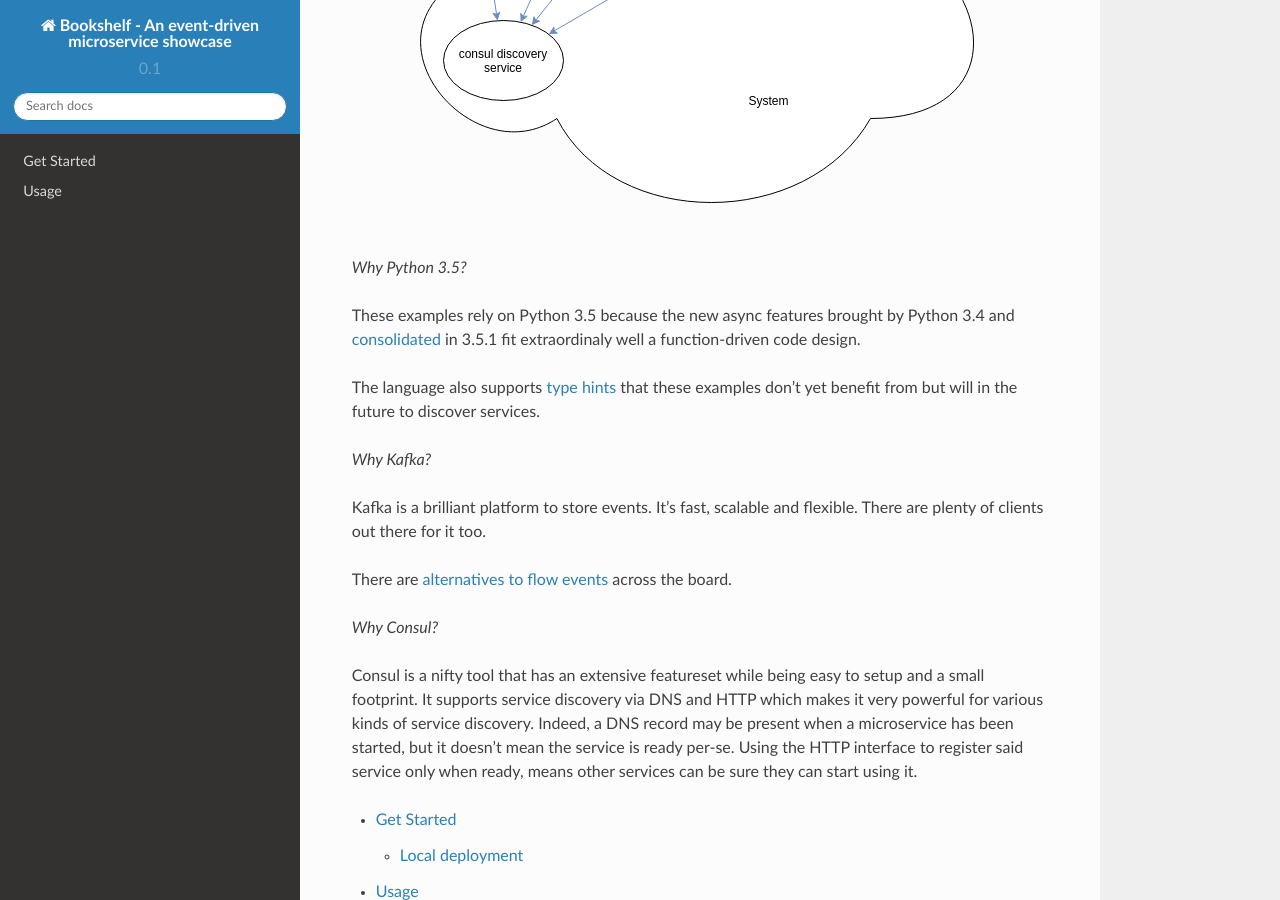
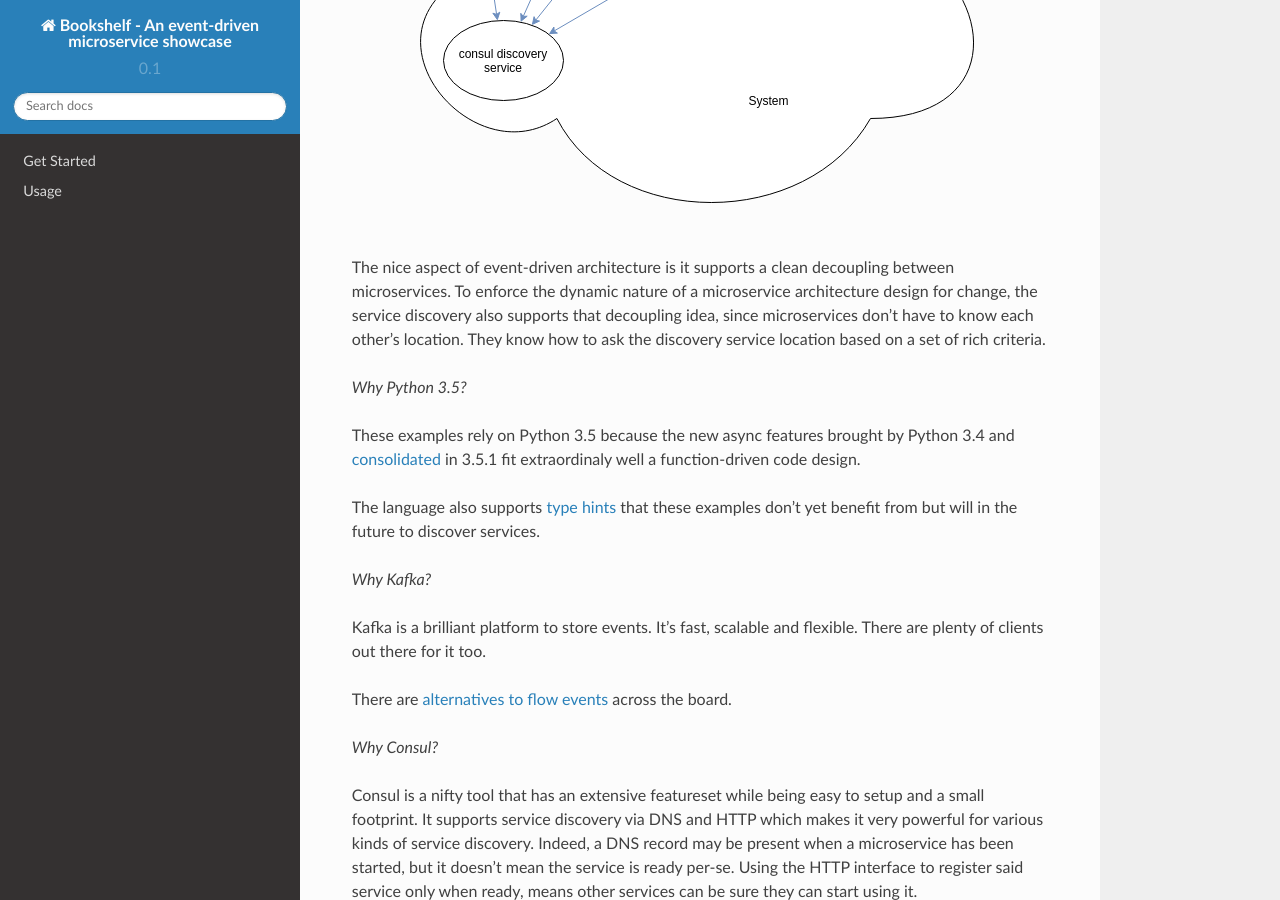
Before and after one commit to Lawouach/event-driven-microservice, a Sphinx documentation site: the page built from docs/source/index.rst, in a window 1280 px wide and 900 px high, scrolled down 1397 px. Built offline with Sphinx 7.4.7 and the Read the Docs theme 2.0.0, drawn with Linux system fonts in a browser that asks for light colours.

Commit message:
some thoughts on event driven arch

```diff
--- a/docs/source/index.rst
+++ b/docs/source/index.rst
@@ -54,6 +54,15 @@
 
 .. image:: /_static/images/architecture.png
 
+The nice aspect of event-driven architecture is it supports
+a clean decoupling between microservices. To enforce the dynamic
+nature of a microservice architecture design for change, the
+service discovery also supports that decoupling idea, since
+microservices don't have to know each other's location. They
+know how to ask the discovery service location based on
+a set of rich criteria.
+
+
 *Why Python 3.5?*
 
 These examples rely on Python 3.5 because the new
```
